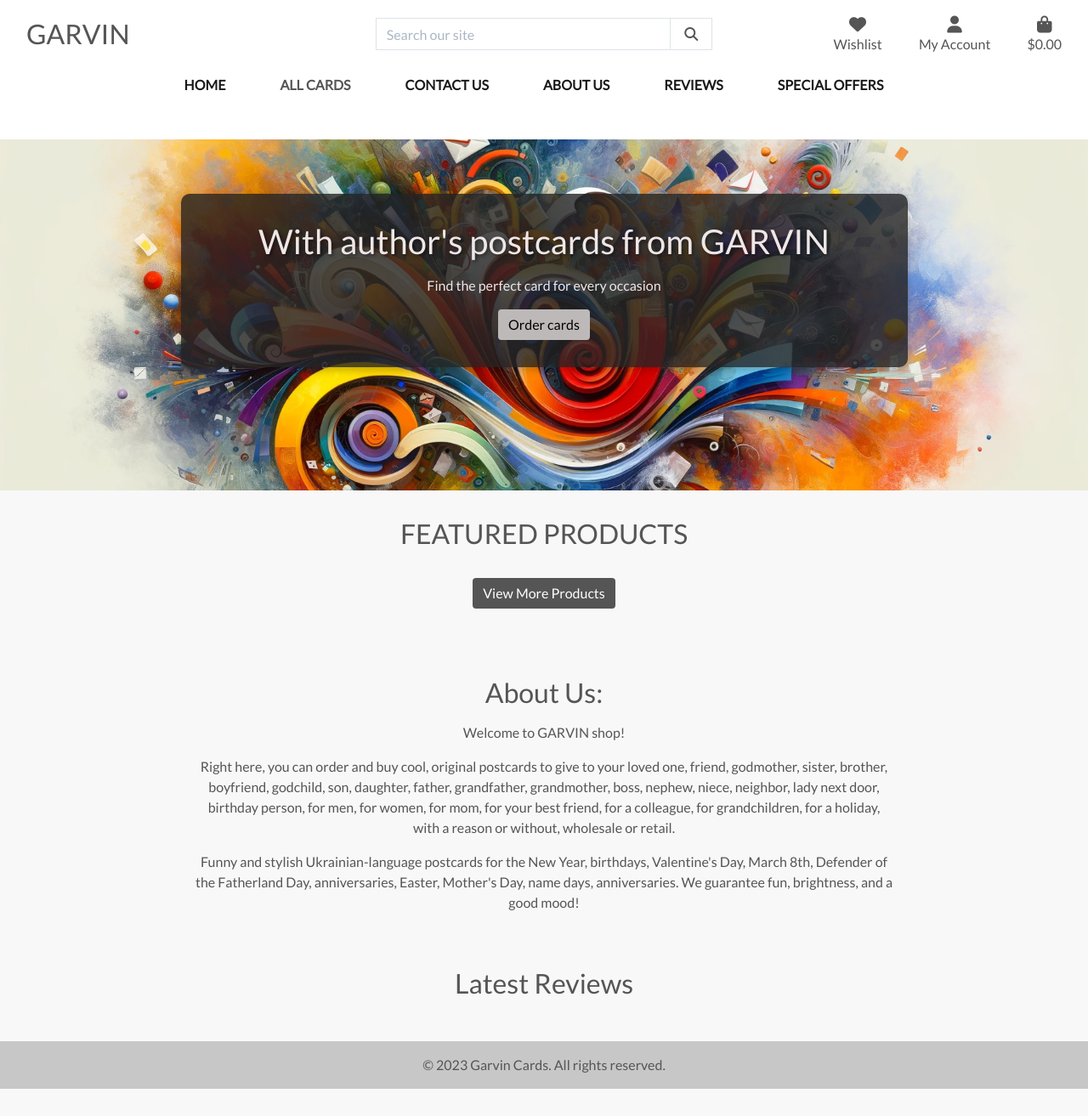
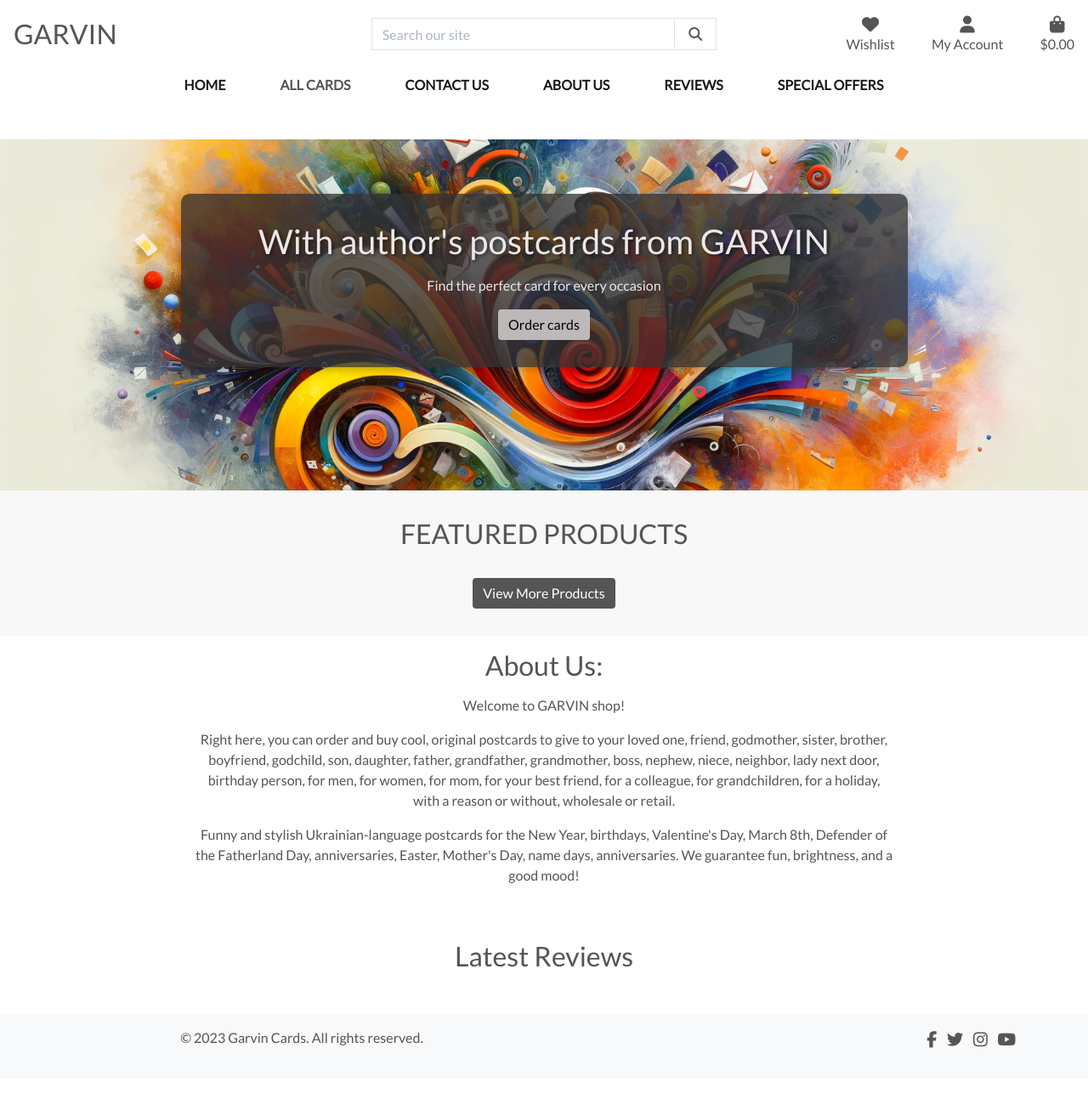
Before and after one commit to Julia-cloudname/garvin-shop, a Django app: page / in a window 1280 px wide. Shown: the whole page at 85% size. After the commit the page ends 1233 px from the top, so only its background shows below. Run offline with Django 4.2, Linux system fonts and the light colour scheme; data that the repository does not hold is empty; some libraries are stand-ins or nearby versions.

Commit message:
Added footer style

```diff
--- a/static/css/base.css
+++ b/static/css/base.css
@@ -18,6 +18,11 @@ html {
     color: #555;
 }
 
+.container-fluid {
+    width: 100%;
+    padding-right: 0;
+    padding-left: 0;
+}
 /* Banner */
 .banner {
     background-image: url('/media/homepage_background_1.png');
@@ -47,7 +52,7 @@ html {
 
 /* Inner-banner */
 .inner-banner {
-    background-color: rgb(36 35 35 / 80%);
+    background-color: #333232c4;
     padding: 2rem;
     text-align: center;
     border-radius: 10px;
@@ -231,10 +236,9 @@ input[name='q']::placeholder {
 }
 
 /* About us section */
-#about-us-section {
+/* #about-us-section {
     padding: 2rem 0;
-    background-color: #f8f8f8;
-}
+} */
 
 #about-us-section h1 {
     font-size: 2rem;
@@ -464,6 +504,35 @@ input[name='q']::placeholder {
     border-radius: 0;
 }
 
+/* Footer */
+
+footer {
+    background-color: rgba(0, 0, 0, 0.2);
+    padding: 1rem 0;
+
+}
+
+footer .container {
+    max-width: 1140px;
+    margin: auto;
+}
+
+footer a {
+    color: #555;
+    font-size: 1.2rem;
+}
+
+footer a:hover {
+    color: #333;
+}
+
+@media (max-width: 768px) {
+    footer .col-md-6 {
+        text-align: center;
+        margin-bottom: 0.5rem;
+    }
+}
+
 /* fixed top navbar only on medium and up */
 @media (min-width: 992px) {
     .fixed-top-desktop-only {
--- a/templates/base.html
+++ b/templates/base.html
@@ -18,6 +18,7 @@
     <link rel="stylesheet" href="https://cdn.jsdelivr.net/npm/bootstrap@4.6.2/dist/css/bootstrap.min.css"
         integrity="sha384-xOolHFLEh07PJGoPkLv1IbcEPTNtaed2xpHsD9ESMhqIYd0nLMwNLD69Npy4HI+N" crossorigin="anonymous">
     <link rel="stylesheet" href="https://fonts.googleapis.com/css?family=Lato&display=swap">
+    <link href="https://cdnjs.cloudflare.com/ajax/libs/font-awesome/5.15.3/css/all.min.css" rel="stylesheet">
     <link rel="stylesheet" href="{% static 'css/base.css' %}">
 
     {% endblock %}
@@ -160,8 +161,26 @@
 
      <!-- Footer -->
      <footer class="bg-light text-center text-lg-start">
-        <div class="text-center p-3" style="background-color: rgba(0, 0, 0, 0.2);">
-          <span>© 2023 Garvin Cards. All rights reserved.</span>
+        <div class="container">
+            <div class="row">
+                <div class="col-md-6 mb-3">
+                    <span>© 2023 Garvin Cards. All rights reserved.</span>
+                </div>
+                <div class="col-md-6 mb-3 text-md-right">
+                    <a href="your_facebook_link" class="mr-2">
+                        <i class="fab fa-facebook-f"></i>
+                    </a>
+                    <a href="your_twitter_link" class="mr-2">
+                        <i class="fab fa-twitter"></i>
+                    </a>
+                    <a href="your_instagram_link" class="mr-2">
+                        <i class="fab fa-instagram"></i>
+                    </a>
+                    <a href="your_youtube_link">
+                        <i class="fab fa-youtube"></i>
+                    </a>
+                </div>
+            </div>
         </div>
       </footer>
       <!-- End Footer -->
```
Also changed, not shown: other parts of static/css/base.css (+42 -2 lines).
